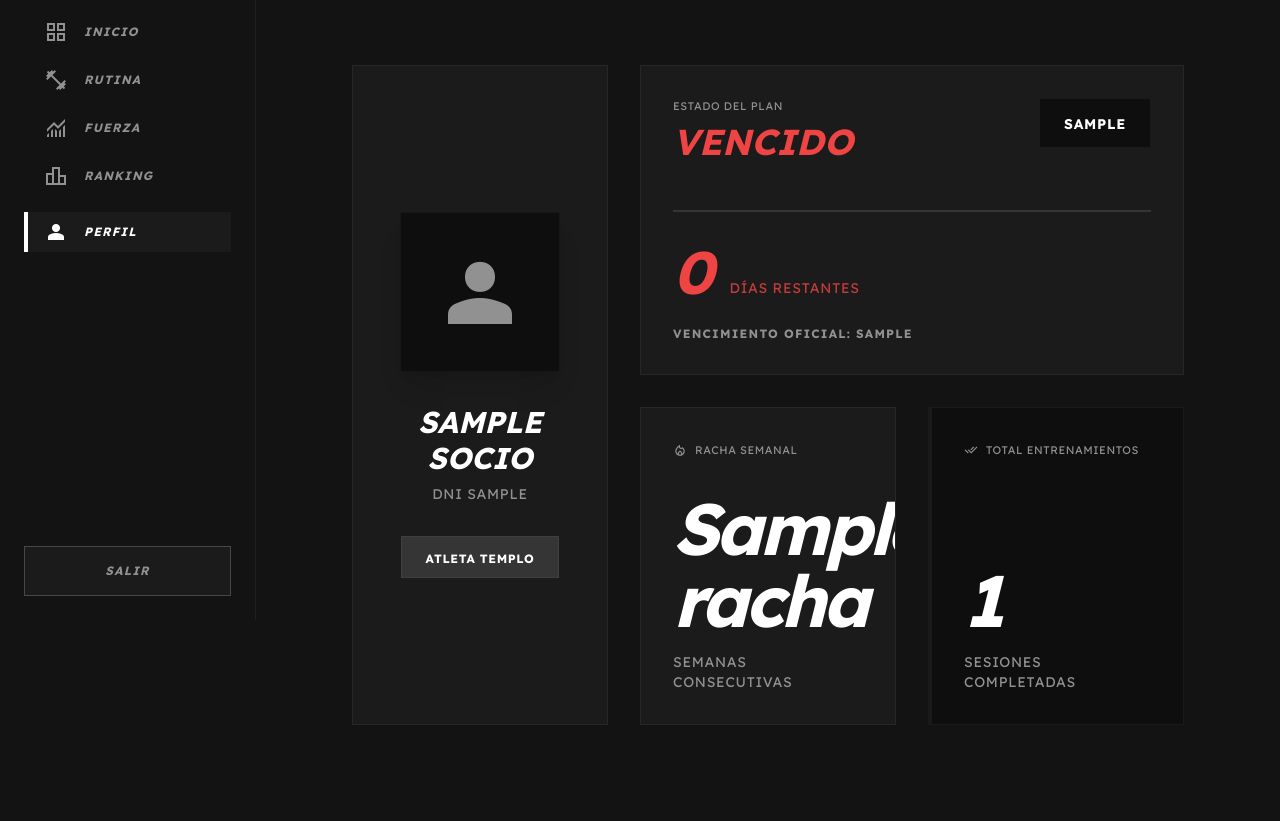
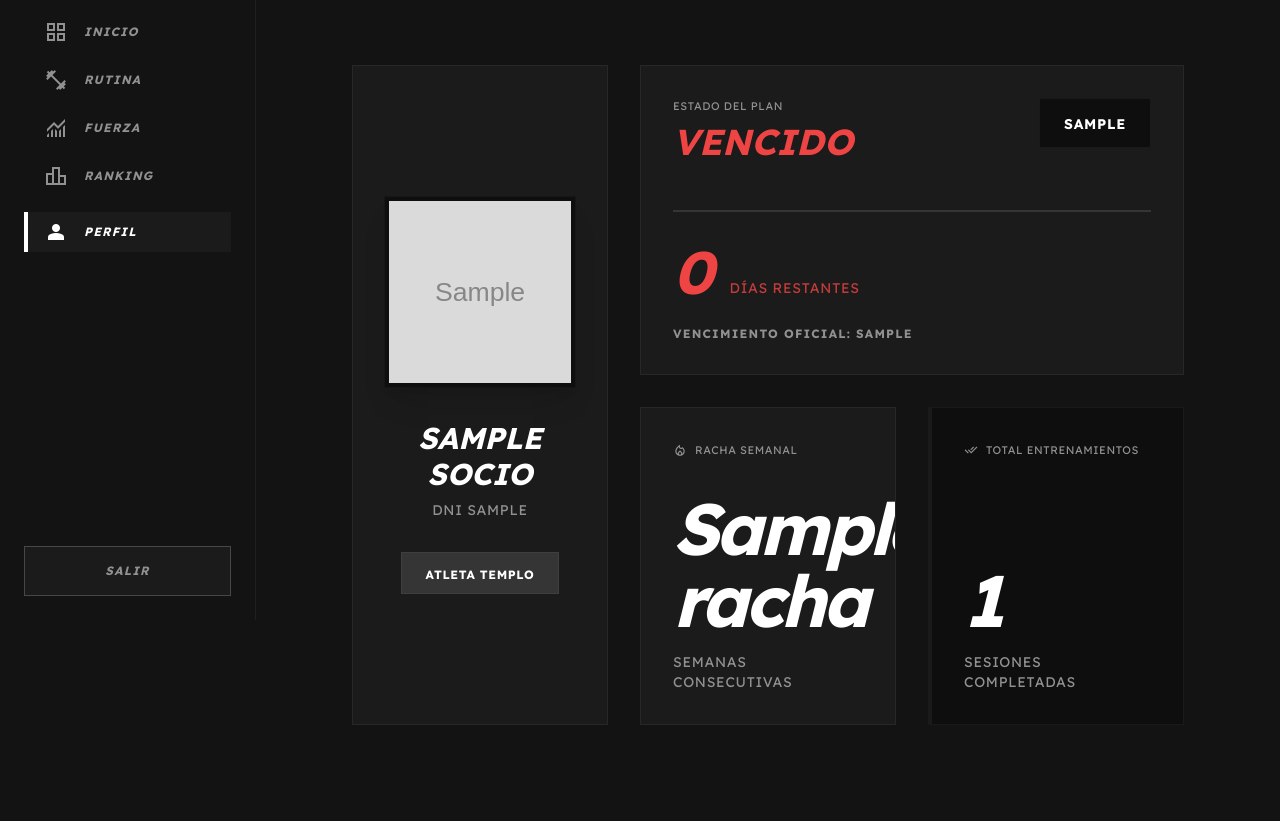
Before and after one commit to Arkadain/templo-fitness, a Flask app: template templates/perfil.html in a window 1280 px wide. Shown: the part 180-1001 px from the top of the page. Run offline with Flask 3, Linux system fonts and the light colour scheme; tables that the repository leaves empty hold one stand-in row (values such as "Sample post"); the template is opened without the code that fills it: values that come from a table or form of the project are taken from there, most other values are stand-ins (such as "Sample title", 1, 10 or a date in 2020); grey boxes marked "Sample" are stand-in pictures; some libraries are stand-ins or nearby versions.

Commit message:
implementacion de foto de perfil

```diff
--- a/app.py
+++ b/app.py
@@ -6,6 +6,12 @@ from datetime import datetime, date
 import os
 from dateutil.relativedelta import relativedelta
 from sqlalchemy.exc import IntegrityError
+from supabase import create_client, Client
+
+SUPABASE_URL = "https://outmumjurvsesziislzu.supabase.co"
+SUPABASE_KEY = "eyJhbGciOiJIUzI1NiIsInR5cCI6IkpXVCJ9.eyJpc3MiOiJzdXBhYmFzZSIsInJlZiI6Im91dG11bWp1cnZzZXN6aWlzbHp1Iiwicm9sZSI6ImFub24iLCJpYXQiOjE3NzU4MzA0OTMsImV4cCI6MjA5MTQwNjQ5M30.fK3lLTSINKR4zBJQOotM0N2zUL-MJtny169wI-vLO24"
+
+supabase: Client = create_client(SUPABASE_URL, SUPABASE_KEY)
 
 app = Flask(__name__)
 
@@ -62,6 +68,7 @@ class Socio(db.Model):
     rutina_jueves = db.Column(db.Text, default="")
     rutina_viernes = db.Column(db.Text, default="")
     rutina_sabado = db.Column(db.Text, default="")
+    foto = db.Column(db.String(500), default='')
 
 class Asistencia(db.Model):
     __tablename__ = 'asistencia'
@@ -78,6 +85,49 @@ class RegistroPesos(db.Model):
     peso = db.Column(db.Numeric(5, 2), nullable=False)
     repeticiones = db.Column(db.Integer, nullable=False)
     fecha = db.Column(db.Date, nullable=False)
+
+# --- SUBIR FOTO DE PERFIL ---
+@app.route('/subir_foto/<id_socio>', methods=['POST'])
+def subir_foto(id_socio):
+    # Chequeo de seguridad
+    if session.get('user_id') != id_socio and not session.get('admin'):
+        return redirect(url_for('login'))
+
+    if 'foto' not in request.files:
+        return redirect(url_for('perfil', id_socio=id_socio))
+
+    file = request.files['foto']
+    if file.filename == '':
+        return redirect(url_for('perfil', id_socio=id_socio))
+
+    if file:
+        try:
+            # Leemos la foto
+            file_bytes = file.read()
+            # Sacamos la extensión (ej: jpg, png)
+            file_ext = file.filename.rsplit('.', 1)[1].lower()
+            # Bautizamos la foto (ej: avatar_34556122.jpg)
+            filename = f"avatar_{id_socio}.{file_ext}"
+
+            # Subimos a Supabase (upsert=True hace que sobreescriba la vieja si cambia la foto)
+            supabase.storage.from_('avatars').upload(
+                path=filename,
+                file=file_bytes,
+                file_options={"content-type": file.content_type, "upsert": "true"}
+            )
+
+            # Pedimos el link público
+            public_url = supabase.storage.from_('avatars').get_public_url(filename)
+
+            # Guardamos el link en la base de datos
+            socio = Socio.query.get(id_socio)
+            socio.foto = public_url
+            db.session.commit()
+
+        except Exception as e:
+            print("Error al subir foto:", e)
+
+    return redirect(url_for('perfil', id_socio=id_socio))
 
 # --- RUTAS PÚBLICAS ---
 @app.route('/')
--- a/templates/perfil.html
+++ b/templates/perfil.html
@@ -81,16 +81,29 @@
 
             <div class="lg:col-span-4 h-full">
                 <div class="bg-surface-container-low p-8 h-full flex flex-col justify-center items-center text-center relative overflow-hidden group border border-white/5">
-                    <div class="absolute inset-0 bg-surface-container-highest opacity-0 group-hover:opacity-10 transition-opacity duration-500"></div>
-                    <div class="relative z-10 w-full flex flex-col items-center">
-                        <div class="w-40 h-40 mb-8 bg-surface-container-lowest flex items-center justify-center overflow-hidden border border-outline-variant/15 p-1 rounded-sm shadow-xl">
-                            <span class="material-symbols-outlined text-8xl text-outline" style="font-variation-settings: 'FILL' 1;">person</span>
+
+                    <div class="relative w-48 h-48 mb-8 bg-surface-container-lowest flex items-center justify-center overflow-hidden border border-outline-variant/15 p-1 shadow-xl group/foto cursor-pointer" onclick="document.getElementById('fotoInput').click()">
+
+                        {% if socio.foto %}
+                            <img src="{{ socio.foto }}" alt="Foto" class="w-full h-full object-cover filter grayscale group-hover/foto:opacity-30 transition-opacity duration-300">
+                        {% else %}
+                            <span class="material-symbols-outlined text-8xl text-outline group-hover/foto:opacity-30 transition-opacity duration-300" style="font-variation-settings: 'FILL' 1;">person</span>
+                        {% endif %}
+
+                        <div class="absolute inset-0 flex items-center justify-center opacity-0 group-hover/foto:opacity-100 transition-opacity duration-300 z-20">
+                            <span class="material-symbols-outlined text-white text-4xl">add_a_photo</span>
                         </div>
-                        <h3 class="text-3xl font-bold italic text-primary uppercase">{{ socio.nombre }}</h3>
-                        <p class="text-sm text-outline tracking-[0.05em] uppercase mt-2">DNI {{ socio.dni }}</p>
-                        <div class="mt-8 inline-block bg-surface-container-highest border border-white/5 px-6 py-2">
-                            <span class="text-xs tracking-[0.05em] font-bold text-primary uppercase">Atleta Templo</span>
-                        </div>
+                    </div>
+
+                    <form id="formFoto" action="/subir_foto/{{ socio.dni }}" method="POST" enctype="multipart/form-data" class="hidden">
+                        <input type="hidden" name="csrf_token" value="{{ csrf_token() }}">
+                        <input type="file" id="fotoInput" name="foto" accept="image/*" onchange="document.getElementById('formFoto').submit()">
+                    </form>
+
+                    <h3 class="text-3xl font-bold italic text-primary uppercase">{{ socio.nombre }}</h3>
+                    <p class="text-sm text-outline tracking-[0.05em] uppercase mt-2">DNI {{ socio.dni }}</p>
+                    <div class="mt-8 inline-block bg-surface-container-highest border border-white/5 px-6 py-2">
+                        <span class="text-xs tracking-[0.05em] font-bold text-primary uppercase">Atleta Templo</span>
                     </div>
                 </div>
             </div>
```
